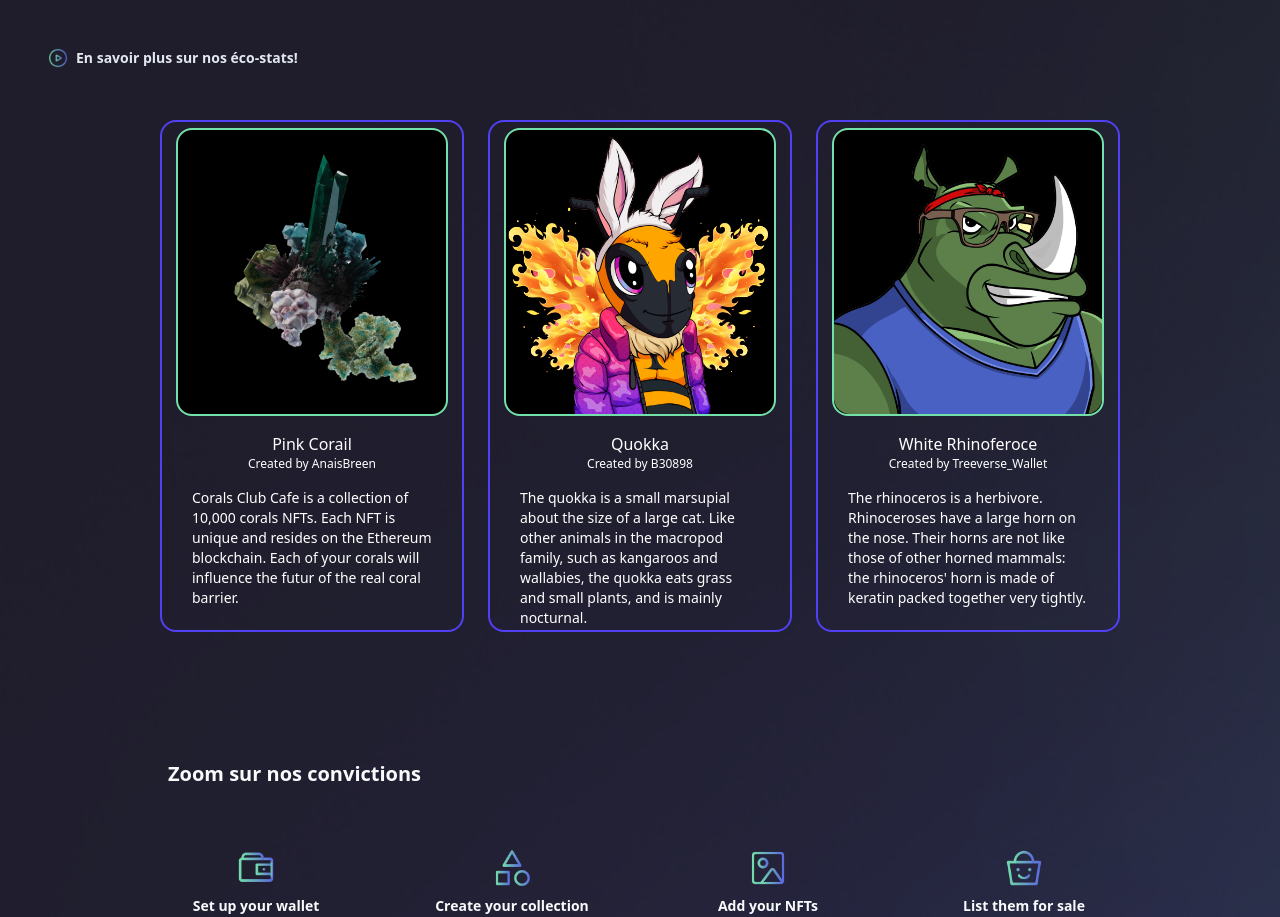
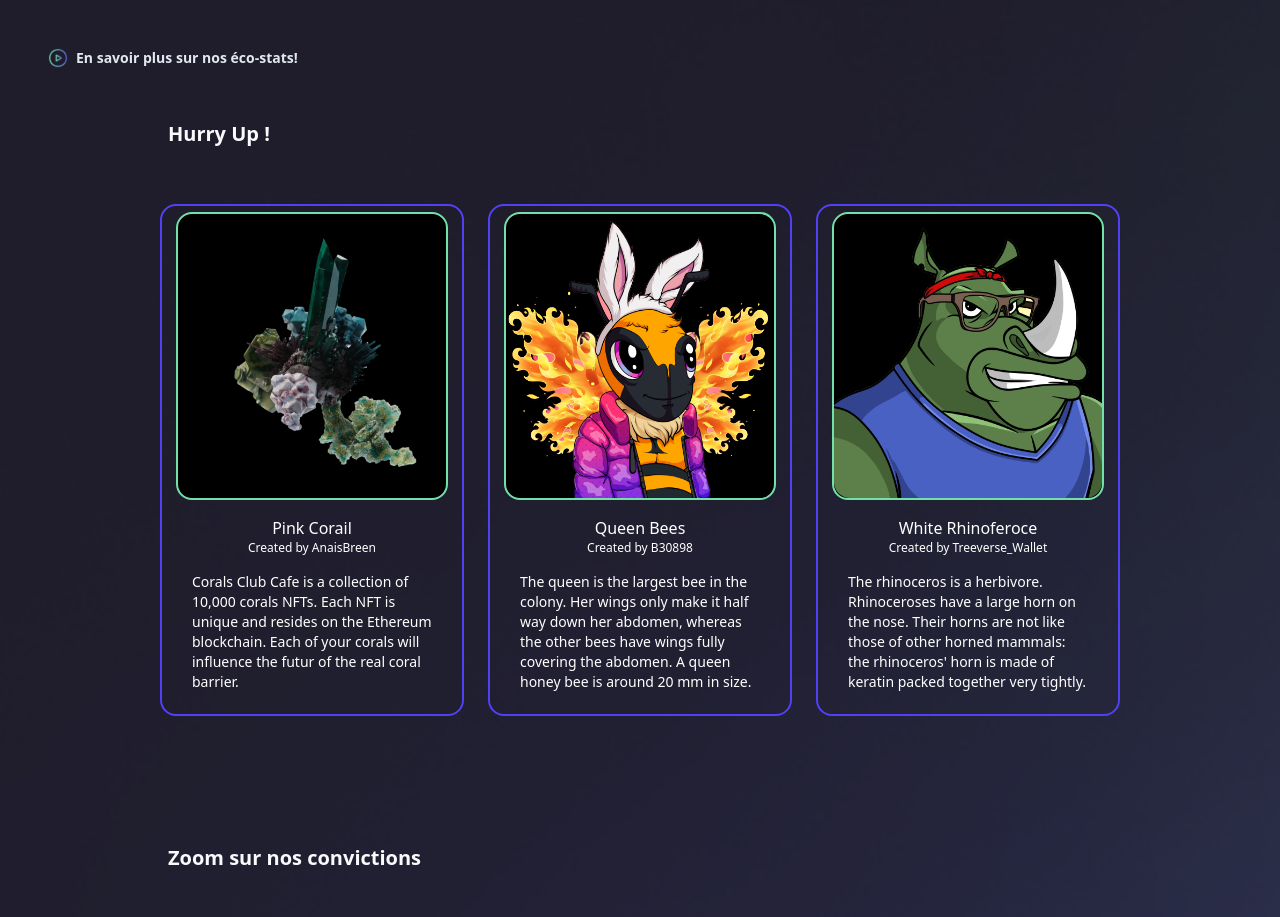
Before and after one commit to geoffreyemerit/SauveQuiPeut, a React (Vite) app: page /ecostats in a window 1280 px wide. Shown: the part 800-1717 px from the top of the page. Built offline with nearby package versions, Linux system fonts and the light colour scheme.

Commit message:
title added

```diff
--- a/src/components/HurryUp.jsx
+++ b/src/components/HurryUp.jsx
@@ -6,6 +6,12 @@ import mamsData from "../data/mamsdata";
 
 const HurryUp = () => {
   return (
+    <div>
+      <div className="ml-32 ">
+        <h2 className="ml-10 text-xl font-bold mb-14 text-slate-50">
+          Hurry Up !
+        </h2>
+      </div>
       <div className="flex justify-between items-center h-[25%] w-[75%] m-auto ">
         {coralsData && (
           <Link to="/exporer/corails">
@@ -32,28 +38,27 @@ const HurryUp = () => {
               </div>
             </div>
           </Link>
-
         )}
         {insectData && (
           <div className="border-solid border-2 border-[#5240f5] rounded-2xl w-[19rem] h-[32rem] ">
             <div className="border-solid bg-black border-2 border-[#73E0A9] rounded-2xl h-[18rem] w-[17rem] m-auto mt-[0.4rem]">
               <img
-              src={insectData[8].image}
-              alt={insectData[8].name}
+                src={insectData[0].image}
+                alt={insectData[0].name}
                 className="w-[17rem] h-[17.7rem]"
               />
             </div>
             <div className="">
               <h2 className="text-[white] text-center mt-[1rem] ">
-              {insectData[8].name}
+                {insectData[0].name}
               </h2>
               <h3 className="text-white text-xs text-center mb-[1rem]">
-              {insectData[8].autor}
+                {insectData[0].autor}
               </h3>
             </div>
             <div>
               <p className="text-white text-sm w-[80%] m-auto rounded-2xl">
-              {insectData[8].desc}
+                {insectData[0].desc}
               </p>
             </div>
           </div>
@@ -83,6 +88,7 @@ const HurryUp = () => {
           </div>
         )}
       </div>
+    </div>
   );
 };
 
--- a/src/data/insectdata.js
+++ b/src/data/insectdata.js
@@ -1,10 +1,12 @@
 const insectData = [
   {
     id: 0,
-    name: "Abeilles",
+    name: "Queen Bees",
+    autor: "Created by B30898",
     age: "60 days old",
-    image: "./assets/bees/0.png",
+    image: "./assets/bees/mainBee.png",
     price: "26.01 ETH",
+    desc: "The queen is the largest bee in the colony. Her wings only make it half way down her abdomen, whereas the other bees have wings fully covering the abdomen. A queen honey bee is around 20 mm in size.",
   },
   {
     id: 1,
@@ -58,7 +60,7 @@ const insectData = [
   {
     id: 8,
     name: "Quokka",
-    autor: "Created by B30898",
+    autor: "Created by Jimmy",
     age: "10 years old",
     image: "./assets/bees/mainBee.png",
     price: "25 ETH",
```
Lines whose indentation alone changed are shown as unchanged.
